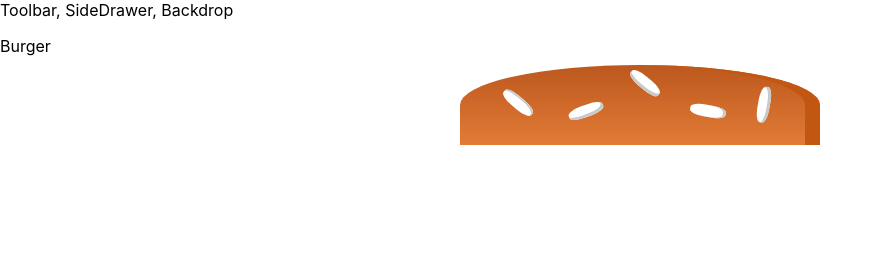
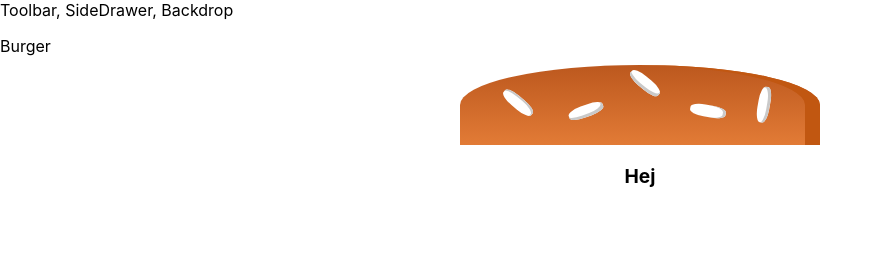
Before and after one commit to henkzor/burger-builder, a React (Create React App) app: page / in a window 1280 px wide. Shown: the top 254 px of the page, without its empty margins (0-882 px from the left). Built offline with nearby package versions, Linux system fonts and the light colour scheme.

Commit message:
Testing git from desktop

```diff
--- a/src/Components/Burger/Burger.js
+++ b/src/Components/Burger/Burger.js
@@ -7,7 +7,7 @@ const burger = (props) => {
     return (
         <div className={classes.Burger}>
             <BurgerIngredient type="bread-top" />
-
+            <p>Hej</p>
         </div>
 
     );
```
Also changed, not shown: 1 other file (tests, documents, lock files or other folders).
